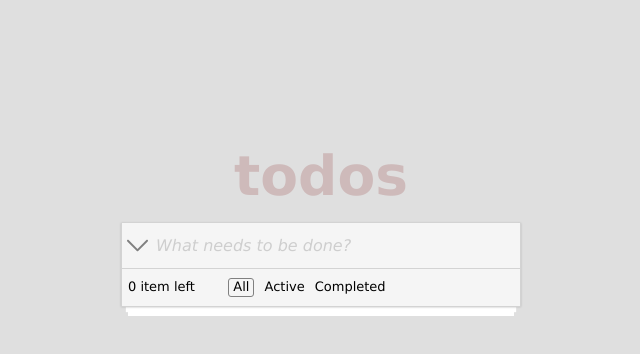
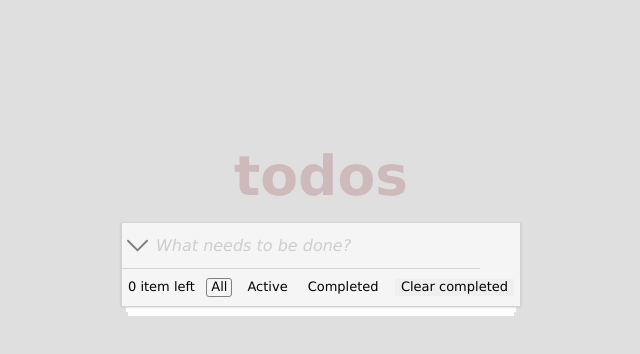
Before and after one commit to IgRomanov/todo-react, a React (Create React App) app: page / in a window 1280 px wide. Shown: the top 354 px of the page, without its empty margins (319-959 px from the left). Built offline with nearby package versions, Linux system fonts and the light colour scheme.

Commit message:
Fixed some

```diff
--- a/src/componetns/Todo/Todo.css
+++ b/src/componetns/Todo/Todo.css
@@ -44,24 +44,27 @@
 
 .todo__list-element {
     display: flex;
+    justify-content: space-between;
     border-bottom: 1px solid rgb(211, 211, 211);
     align-items: center;
     height: 45px;
     padding-left: 5px;
     padding-right: 5px;
-    justify-content: space-between;
-
+    text-overflow: ellipsis;
 }
 
 .todo__list-container {
    display: flex;
    gap: 8px;
+   max-width: 90%;
 }
 
 .todo__btn {
-    border: none;
+    border: 1px solid transparent;
     padding: 0;
     background-color: transparent;
+    border-radius: 3px;
+    padding: 1px 4px;
 }
 
 .todo__btn_pointer {
@@ -71,8 +74,6 @@
 
 .todo__btn_border {
     border: 1px solid grey;
-    border-radius: 3px;
-    padding: 1px 4px;
 }
 
 .todo__task-label {
@@ -126,6 +127,9 @@
 .todo__text-grey {
     color: rgb(206, 206, 206);
     font-size: 16px;
+    max-width: 90%;
+    overflow: hidden;
+    text-overflow: ellipsis;
 }
 
 .task__name {
@@ -134,7 +138,7 @@
     padding: 0;
     background-color: rgb(245, 245, 245);
     display: block;
-    width: 100%;
+    max-width: 90%;
 }
 
 .todo__btn-delete {
@@ -149,6 +153,13 @@
     transform: rotate(30deg);
 }
 
-.todo__status-text {
+.todo__clear-btn {
     min-width: 95px;
+    border: none;
 }
+
+.form__field {
+    max-width: 90%;
+    overflow: hidden;
+    text-overflow: ellipsis;
+}
--- a/src/componetns/Todo/Todo.jsx
+++ b/src/componetns/Todo/Todo.jsx
@@ -1,8 +1,7 @@
 import { useEffect, useState } from "react";
 import TodoElement from "../TodoElement/TodoElement";
 import { useDispatch, useSelector } from "react-redux";
-import { setTasks, changeTaskStatus, filterTaskByStatus, clearFiltredTask } from "../../store/slices/tasksSlice";
-import { taskAction } from "../../utils/const";
+import { setTasks, changeTaskStatus, filterTaskByStatus, clearFiltredTasks, deleteTasks } from "../../store/slices/tasksSlice";
 
 const Todo = () => {
     const tasks = useSelector((state) => state.tasks.value);
@@ -11,8 +10,7 @@ const Todo = () => {
     const [currentFilterStatus, setCurrentFilterStatus] = useState(false);
     const [taskName, setTaskName] = useState('');
     const [activeTaskCount, setActiveTaskCount] = useState(0);
-    const [lastOperation, setLastOperation] = useState('');
-    const { TASK_ADDED_MESSAGE, TASK_STATUS_MESSAGE } = taskAction;
+    const [activeBtn, setActiveBtn] = useState('');
 
     //Появились ошибки после добавления локального хранилища (одинаковые id), поэтому добавил такую функцию, которая генерирует уникальные id
     const setId = (taskLength) => {
@@ -33,13 +31,11 @@ const Todo = () => {
             dispatch(setTasks([...tasks, {taskName, id: setId(tasks.length), status: false}]));
             setTaskName('');
         }
-        setLastOperation(TASK_ADDED_MESSAGE);
     };
 
     const handleStatusChange = (e) => {
         const id = Number(e.target.value);
         dispatch(changeTaskStatus(id));
-        setLastOperation(TASK_STATUS_MESSAGE);
     };
 
     const filterByStatus = (status) => {
@@ -53,16 +49,25 @@ const Todo = () => {
 
     const handleActiveClick = () => {
         filterByStatus(false);
+        setActiveBtn('active');
     };
 
     const handleCompletedClick = () => {
         filterByStatus(true);
+        setActiveBtn('completed');
     };
 
     const handleAllClick = () => {
+        setActiveBtn('all');
         setCurrentFilterStatus(false);
-        dispatch(clearFiltredTask());
+        dispatch(clearFiltredTasks());
     };
+
+    const handleDeleteAllClick = () => {
+        dispatch(deleteTasks());
+        dispatch(clearFiltredTasks());
+        localStorage.removeItem('tasks');
+    }
 
     useEffect(() => {
         setActiveTaskCount(tasks.filter(task => !task.status).length);
@@ -72,6 +77,7 @@ const Todo = () => {
     }, [tasks]);
 
     useEffect(() => {
+        setActiveBtn('all');
         const localTasks = localStorage.getItem('tasks');
         if (localTasks) {
             dispatch(setTasks(JSON.parse(localTasks)));
@@ -82,8 +88,7 @@ const Todo = () => {
         <div className="todo">
             <h3 className="todo__title">todos</h3>
             <div className="todo__fields">
-
-                    <form onSubmit={handleTaskSubmit} id="taskAdd">
+                    <form onSubmit={handleTaskSubmit} id="taskAdd" className="form__field">
                         <label className="todo__task-label">
                             <button className="todo__arrow todo__btn_pointer"/>
                             <input className="todo__task-input" placeholder="What needs to be done?" onChange={handleTaskNameChange} value={taskName}></input>
@@ -99,7 +104,6 @@ const Todo = () => {
                                 handleStatusChange={handleStatusChange}
                                 taskId={task.id}
                                 status={task.status}
-                                setLastOperation={setLastOperation}
                             />
 
                         )
@@ -109,11 +113,11 @@ const Todo = () => {
                 <div className="todo__params">
                     <span className="todo__left">{activeTaskCount > 1 ? `${activeTaskCount} items left` :  `${activeTaskCount} item left`}</span>
                     <div className="todo__buttons-container">
-                        <button className="todo__btn todo__btn_pointer todo__btn_border" onClick={handleAllClick}>All</button>
-                        <button className="todo__btn todo__btn_pointer" onClick={handleActiveClick}>Active</button>
-                        <button className="todo__btn todo__btn_pointer" onClick={handleCompletedClick}>Completed</button>
+                        <button className={`todo__btn todo__btn_pointer ${activeBtn === 'all' && 'todo__btn_border'}`} onClick={handleAllClick}>All</button>
+                        <button className={`todo__btn todo__btn_pointer ${activeBtn === 'active' && 'todo__btn_border'}`} onClick={handleActiveClick}>Active</button>
+                        <button className={`todo__btn todo__btn_pointer ${activeBtn === 'completed' && 'todo__btn_border'}`} onClick={handleCompletedClick}>Completed</button>
                     </div>
-                    <span className="todo__status-text">{lastOperation}</span>
+                    <button className="todo__btn_pointer todo__clear-btn" onClick={handleDeleteAllClick}>Clear completed</button>
                 </div>
             </div>
         </div>
--- a/src/componetns/TodoElement/TodoElement.jsx
+++ b/src/componetns/TodoElement/TodoElement.jsx
@@ -2,15 +2,13 @@ import { useState } from "react";
 import { deleteTask } from "../../store/slices/tasksSlice";
 import { useDispatch, useSelector } from "react-redux";
 import { setTasks, changeTaskName } from "../../store/slices/tasksSlice";
-import { taskAction } from "../../utils/const";
 
 
-const TodoElement = ({name, handleStatusChange, taskId, status, setLastOperation}) => {
+const TodoElement = ({name, handleStatusChange, taskId, status}) => {
     const tasks = useSelector((state) => state.tasks.value);
     const [isDisabled, setDisabled] = useState(true);
     const [changedName, setChangedName] = useState(name);
     const dispatch = useDispatch();
-    const { TASK_CHANGED_MESSAGE, TASK_DELETED_MESSAGE } = taskAction;
 
     const handleChangeDisabled = (e) => {
         setDisabled(false);
@@ -24,7 +22,6 @@ const TodoElement = ({name, handleStatusChange, taskId, status, setLastOperation
         e.preventDefault();
         dispatch(changeTaskName({id: taskId, taskName: changedName}));
         setDisabled(true);
-        setLastOperation(TASK_CHANGED_MESSAGE);
     };
 
     const handleDeleteClick = () => {
@@ -35,7 +32,6 @@ const TodoElement = ({name, handleStatusChange, taskId, status, setLastOperation
         if (remainingTasks.length === 0) {
             localStorage.clear();
         }
-        setLastOperation(TASK_DELETED_MESSAGE);
     };
 
     return (
@@ -52,7 +48,7 @@ const TodoElement = ({name, handleStatusChange, taskId, status, setLastOperation
                 <>
                     <div className="todo__list-container">
                         <input className="todo__checkbox" type="checkbox" defaultChecked={status} onChange={handleStatusChange} value={taskId}></input>
-                        <form onDoubleClick={handleChangeDisabled} onSubmit={handleSubmitChange} id="taskChange">
+                        <form className="form__field" onDoubleClick={handleChangeDisabled} onSubmit={handleSubmitChange} id="taskChange">
                             <input className="task__name" spellCheck="false" onBlur={_ => setDisabled(true)} onChange={handleTaskChange} disabled={isDisabled} value={isDisabled ? name : changedName}></input>
                         </form>
                     </div>
--- a/src/store/slices/tasksSlice.js
+++ b/src/store/slices/tasksSlice.js
@@ -54,11 +54,15 @@ export const tasksSlice = createSlice({
             state.value = state.value.filter(task => task.id !== action.payload);
         },
 
+        deleteTasks: (state) => {
+            state.value = [];
+        },
+
         filterTaskByStatus: (state, action) => {
             state.filtred = state.value.filter(task => task.status !== action.payload);
         },
 
-        clearFiltredTask: (state) => {
+        clearFiltredTasks: (state) => {
             state.filtred = [];
         }
     }
@@ -66,9 +70,10 @@ export const tasksSlice = createSlice({
 
 export const {
     setTasks,
+    deleteTasks,
     deleteTask,
     filterTaskByStatus,
-    clearFiltredTask,
+    clearFiltredTasks,
     changeTaskStatus,
     changeTaskName,
 } = tasksSlice.actions;
--- a/src/utils/const.js
+++ /dev/null
@@ -1,6 +0,0 @@
-export const taskAction = {
-    TASK_ADDED_MESSAGE: 'Task is added',
-    TASK_DELETED_MESSAGE: 'Task deleted',
-    TASK_CHANGED_MESSAGE: 'Name changed',
-    TASK_STATUS_MESSAGE: 'Status changed',
-};
```
